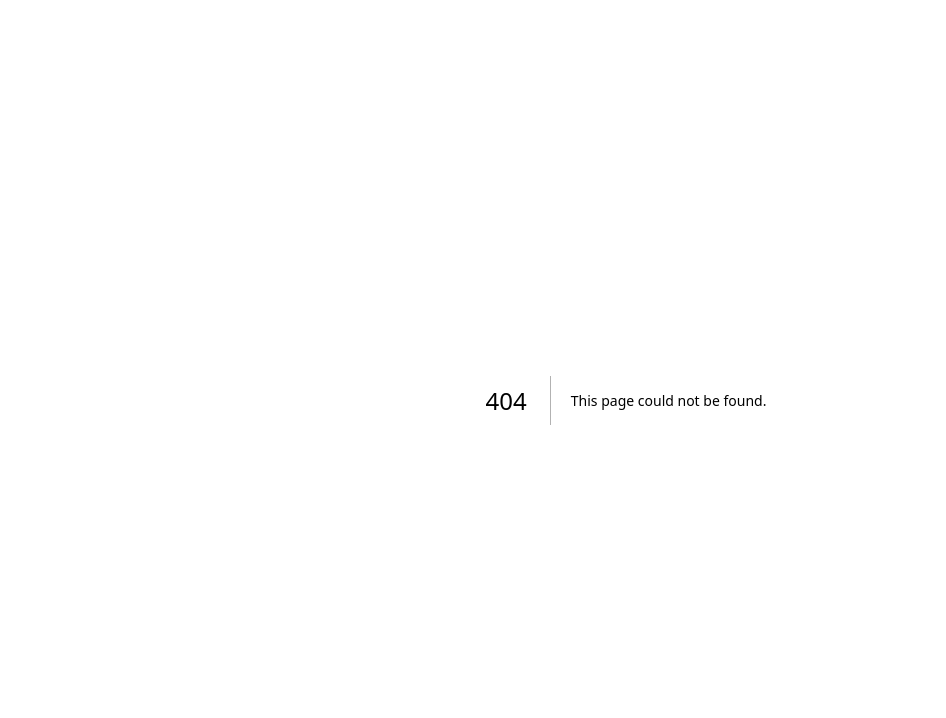
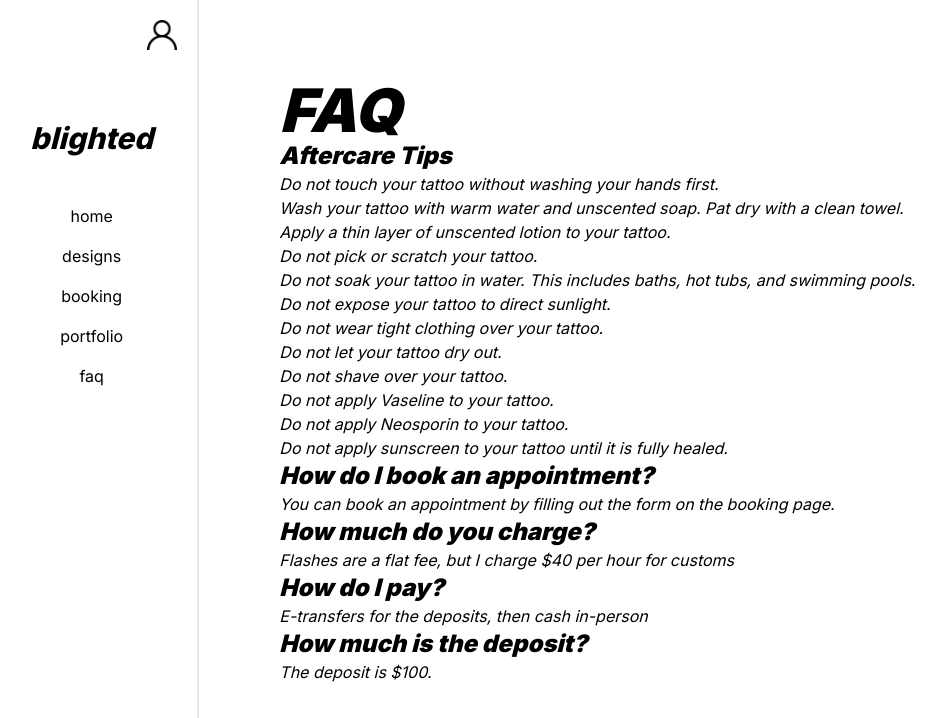
Before and after one commit to aaaarvieeee/blighted, a Next.js app: page /pages/faq in a window 1280 px wide. Before the commit this address had no page. Shown: the top 718 px of the page, without its empty margins (14-960 px from the left). Built offline with nearby package versions, Linux system fonts and the light colour scheme.

Commit message:
-added other pages, added image and some content

```diff
--- a/app/components/DesignList.js
+++ b/app/components/DesignList.js
@@ -23,19 +23,19 @@ export default function DesignList({ designs }) {
                     <option value="size">Size</option>
                 </select>
             </div>
-            <div className="design-list">
-                <ul>
+            <div>
+                <div className="design-list grid grid-cols-4 gap-4">
                     {designList.map((design) => (
-                        <li key={design.id}>
+                        <div key={design.id}>
                             <DesignCard
                                 name={design.name}
                                 size={design.size}
                                 image={design.image}
                                 price={design.price}
                             />
-                        </li>
+                        </div>
                     ))}
-                </ul>
+                </div>
             </div>
         </div>
     )
--- a/app/components/Layout.js
+++ b/app/components/Layout.js
@@ -2,6 +2,7 @@ import Sidenav from "./Sidenav";
 
 const Layout = ({children}) => {
     return (
+        <main className='bg-white min-h-screen'>
             <div className="flex flex-row">
                 <div className="basis-1/6 w-1/6">
                     <Sidenav />
@@ -10,6 +11,7 @@ const Layout = ({children}) => {
                     {children}
                 </div>
             </div>
+        </main>
     )
 };
 
--- /dev/null
+++ b/app/components/PortfolioCard.js
@@ -0,0 +1,14 @@
+export default function Portfolio({art}) {
+    return (
+        <div className="DesignCard cursor-pointer bg-white border-black">
+            <div className="image">
+                <img src={art.image} alt={art.title} />
+            </div>
+            <div className="flex flex-col">
+                <ul>
+                    <li className="font-bold text-xl">{art.name}</li>
+                </ul>
+            </div>
+        </div>
+    )
+}
--- a/app/components/Sidenav.js
+++ b/app/components/Sidenav.js
@@ -5,7 +5,7 @@ import User from "/public/user.png";
 export default function Sidenav() {
 
     return(
-        <div className="sidenav w-1/6 min-h-screen fixed z-1 top-0 left-0 pt-20 border-r-2 border-black-500 basis-1/6">
+        <div className="sidenav w-1/6 min-h-screen fixed z-1 top-0 left-0 pt-20 border-r-2 border-black-500 basis-1/6 bg-white">
 
             <div className="account top-0 right-0 pt-5 pr-5 absolute">
                 <Image src={User} alt="Account Icon" width={30} height={30} />
@@ -18,10 +18,10 @@ export default function Sidenav() {
 
             <div className="nav flex flex-col w-full">
                 <Link className="text-black py-2 text-center hover:underline" href="/">home</Link>
-                <Link className="text-black py-2 text-center hover:underline" href="/about">designs</Link>
-                <Link className="text-black py-2 text-center hover:underline" href="/about">booking</Link>
-                <Link className="text-black py-2 text-center hover:underline" href="/about">portfolio</Link>
-                <Link className="text-black py-2 text-center hover:underline" href="/about">faq</Link>
+                <Link className="text-black py-2 text-center hover:underline" href="/pages/designs">designs</Link>
+                <Link className="text-black py-2 text-center hover:underline" href="/pages/booking">booking</Link>
+                <Link className="text-black py-2 text-center hover:underline" href="/pages/portfolio">portfolio</Link>
+                <Link className="text-black py-2 text-center hover:underline" href="/pages/faq">faq</Link>
             </div>
 
         </div>
--- a/app/page.js
+++ b/app/page.js
@@ -5,13 +5,13 @@ import Lucifer from '../public/Painting-of-Lucifer.jpg'
 
 export default function Home() {
   return (
-    <main className='bg-white min-h-screen'>
+    <>
       {/* main content */}
         <Layout>
 
           <div className='flex flex-col'>
-            <div>
-              <Image src={Lucifer} className='w-4/6 top-0 right-0 absolute' />
+            <div className=''>
+              <Image src={Lucifer} className='w-5/6 top-0 right-0 absolute' />
             </div>
 
             <div>
@@ -21,6 +21,6 @@ export default function Home() {
           {/* intro image/slideshow */}
 
         </Layout>
-    </main>
+    </>
   )
 }
--- a/app/pages/Booking.js
+++ /dev/null
@@ -1,9 +0,0 @@
-import Layout from "../components/Layout";
-
-export default function Booking() {
-    <Layout>
-        <div>
-
-        </div>
-    </Layout>
-}
--- /dev/null
+++ b/app/pages/booking/page.js
@@ -0,0 +1,58 @@
+// Desc: Booking page
+"use client";
+import Link from "next/link";
+import Layout from "../../components/Layout";
+import {useState} from "react";
+import Image from "next/image";
+import instagram from "/public/instagram.png";
+
+export default function Booking() {
+    const [email, setEmail] = useState('');
+    const emailRegex = /^[^\s@]+@[^\s@]+\.[^\s@]+$/;
+
+    const handleSubmit = () => {
+        if (!emailRegex.test(email)) {
+            Alert.alert('Invalid Email', 'Please enter a valid email address');
+            return;
+        }
+    }
+
+    return(
+        <Layout>
+            <div className="flex flex-col">
+                {/* header */}
+                <div className="mb-10">
+                    <h1 className="text-black text-6xl font-black italic">BOOKING</h1>
+                </div>
+
+                <div className="flex flex-row">
+                    {/* left side */}
+                    {/*input boxes*/}
+                    <div className="flex flex-col w-1/2">
+
+                        {/* first name/last name inputs */}
+                        <div className="flex flex-row justify-between">
+                            <input required type="text"  className="input input-bordered w-full" />
+                            <input required type="text" className="input input-bordered w-full" />
+                        </div>
+
+                        <input required type="text" placeholder="Email" value={email} onChangeText={(text) => setEmail(text)} className="input input-bordered" />
+                        <input required type="text" placeholder="Phone Number" className="input input-bordered mt-4" />
+                        <input required type="text" placeholder="Tattoo Idea" className="input input-bordered mt-4" />
+                        <button className="btn btn-primary mt-4">Submit</button>
+                    </div>
+
+                    {/* right side */}
+                    <div className="flex flex-col">
+                        <p className="text-black text-6xl"> hi</p>
+                        <div className="flex flex-row w-full">
+                            <Image src={instagram} alt="Instagram Icon" width={35} height={30} className="mr-2" />
+                            <Link className="text-black text-2xl font-extrabold hover:underline italic inline" href={"https://www.instagram.com/6blighted/"}> @6blighted</Link>
+                        </div>
+                    </div>
+                </div>
+            </div>
+        </Layout>
+
+    )
+}
--- /dev/null
+++ b/app/pages/designs/page.js
@@ -0,0 +1,11 @@
+"use client";
+import React from 'react';
+import Layout from "../../components/Layout";
+
+export default function Design() {
+    return(
+        <Layout>
+
+        </Layout>
+    )
+}
--- /dev/null
+++ b/app/pages/faq/page.js
@@ -0,0 +1,56 @@
+"use client";
+import React from 'react';
+import Layout from "../../components/Layout";
+
+export default function Faq() {
+    return(
+        <Layout>
+            <div>
+
+                {/* header */}
+                <div>
+                    <h1 className='text-black font-black italic text-6xl'>FAQ</h1>
+                </div>
+
+                {/* questions */}
+                <div>
+                    <h2 className='text-black font-black italic text-2xl'>Aftercare Tips </h2>
+                    <ul>
+                        <li className='text-black  italic text-l'>Do not touch your tattoo without washing your hands first.</li>
+                        <li className='text-black  italic text-l'>Wash your tattoo with warm water and unscented soap. Pat dry with a clean towel.</li>
+                        <li className='text-black  italic text-l'>Apply a thin layer of unscented lotion to your tattoo.</li>
+                        <li className='text-black  italic text-l'>Do not pick or scratch your tattoo.</li>
+                        <li className='text-black  italic text-l'>Do not soak your tattoo in water. This includes baths, hot tubs, and swimming pools.</li>
+                        <li className='text-black  italic text-l'>Do not expose your tattoo to direct sunlight.</li>
+                        <li className='text-black  italic text-l'>Do not wear tight clothing over your tattoo.</li>
+                        <li className='text-black  italic text-l'>Do not let your tattoo dry out.</li>
+                        <li className='text-black  italic text-l'>Do not shave over your tattoo.</li>
+                        <li className='text-black  italic text-l'>Do not apply Vaseline to your tattoo.</li>
+                        <li className='text-black  italic text-l'>Do not apply Neosporin to your tattoo.</li>
+                        <li className='text-black  italic text-l'>Do not apply sunscreen to your tattoo until it is fully healed.</li>
+                    </ul>
+                </div>
+
+                <div>
+                    <h2 className='text-black font-black italic text-2xl'>How do I book an appointment?</h2>
+                    <p className='text-black  italic text-l'>You can book an appointment by filling out the form on the booking page.</p>
+                </div>
+
+                <div>
+                    <h2 className='text-black font-black italic text-2xl'>How much do you charge?</h2>
+                    <p className='text-black  italic text-l'>Flashes are a flat fee, but I charge $40 per hour for customs</p>
+                </div>
+
+                <div>
+                    <h2 className='text-black font-black italic text-2xl'>How do I pay?</h2>
+                    <p className='text-black  italic text-l'>E-transfers for the deposits, then cash in-person</p>
+                </div>
+
+                <div>
+                    <h2 className='text-black font-black italic text-2xl'>How much is the deposit?</h2>
+                    <p className='text-black  italic text-l'>The deposit is $100.</p>
+                </div>
+            </div>
+        </Layout>
+    )
+}
--- /dev/null
+++ b/app/pages/portfolio/page.js
@@ -0,0 +1,20 @@
+"use client";
+import React from 'react';
+import Layout from "../../components/Layout";
+
+export default function Portfolio() {
+    return(
+        <Layout>
+            <div className='flex flex-col'>
+                <div className=''>
+                    {/* <Image src={Lucifer} className='w-5/6 top-0 right-0 absolute' /> */}
+                </div>
+
+                <div>
+                    {/* <DesignList/> */}
+                </div>
+            </div>
+            {/* intro image/slideshow */}
+        </Layout>
+    )
+}
--- a/package.json
+++ b/package.json
@@ -16,6 +16,7 @@
   },
   "devDependencies": {
     "autoprefixer": "^10.0.1",
+    "daisyui": "^4.4.17",
     "eslint": "^8",
     "eslint-config-next": "14.0.1",
     "postcss": "^8",
--- a/tailwind.config.js
+++ b/tailwind.config.js
@@ -14,5 +14,5 @@ module.exports = {
       },
     },
   },
-  plugins: [],
+  plugins: [require("daisyui")],
 }
```
Also changed, not shown: public/instagram.png (added), 1 other file (tests, documents, lock files or other folders). Lines whose indentation alone changed are shown as unchanged.
